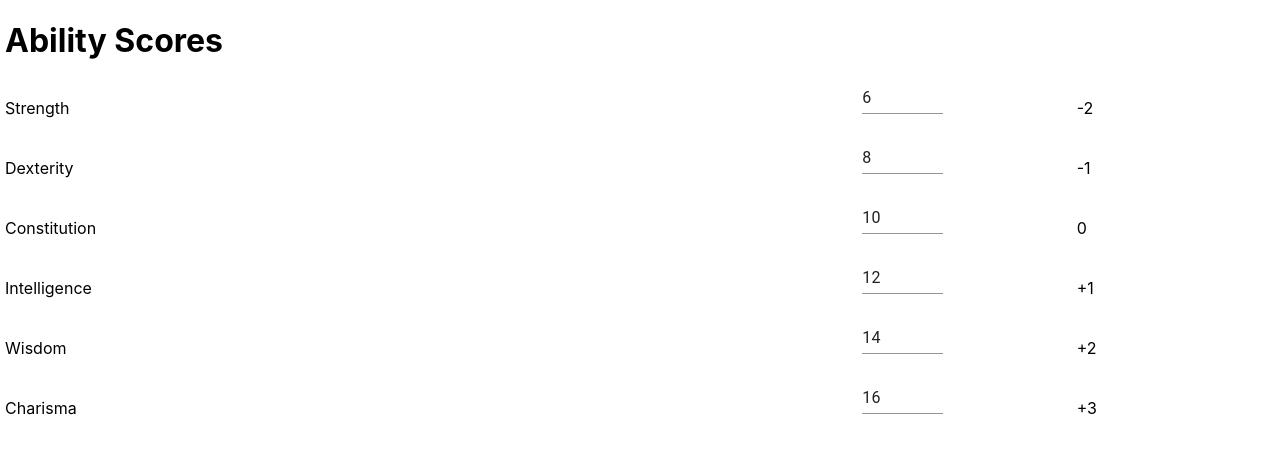
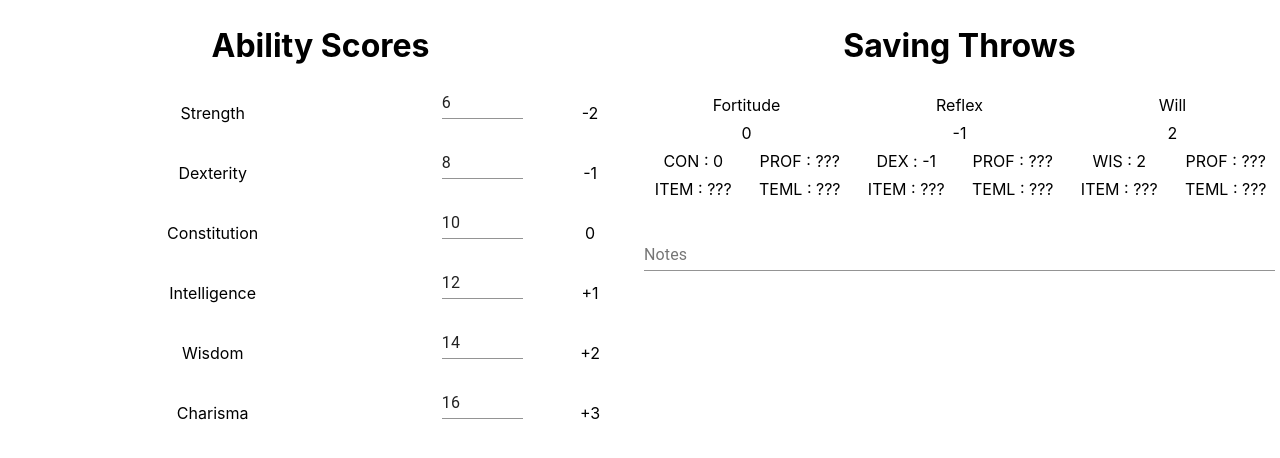
Before and after one commit to Wiljami/CharacterSheetPathfinder2E, a React (Create React App) app: page / in a window 1280 px wide. Shown: the top 458 px of the page. Built offline with nearby package versions, Linux system fonts and the light colour scheme.

Commit message:
Add savingThrowsBox.
SavingThrowsBox holds the info for the character's saving throws. Right now it gets the abilitymod
from the sheet and calculates the savingthrow according to that. Need to implement the other values still
to it.

```diff
--- a/src/AbilityScoreBox.js
+++ b/src/AbilityScoreBox.js
@@ -10,7 +10,7 @@ class AbilityScoreBox extends React.Component {
 
   render() {
     return (
-      <>
+      <div align="center">
         <h1>Ability Scores</h1>
         <AbilityScoreEntry
           callback = {this.callback}
@@ -48,7 +48,7 @@ class AbilityScoreBox extends React.Component {
           mod = {this.props.abilityScoreModifiers.Charisma}
           ability = 'Charisma'
         />
-      </>
+      </div>
     )
   }
 }
--- a/src/SavingThrowBox.js
+++ b/src/SavingThrowBox.js
@@ -1,68 +1,72 @@
 import React from "react";
 import Grid from "@material-ui/core/Grid";
-import TEML from "./TEML";
 import TextField from "@material-ui/core/TextField";
-import {Card} from "@material-ui/core";
-
 class SavingThrowBox extends React.Component {
   render () {
-        const element = <div className="smallgap">
-            <Card elevation={5}>
-                <h1 align="center">Saving Throws</h1>
-                <Grid container spacing = {3}>
-                    <Grid item xs={4}>
-                        <SavingThrow ability="CON" name="Fortitude"/>
+    return (
+      <div align="center">
+        <Grid container spacing={1}>
+          <Grid item xs={12}>
+            <h1>Saving Throws</h1>
           </Grid>
           <Grid item xs={4}>
-                        <SavingThrow ability="DEX" name="Reflex"/>
+            <SavingThrow
+              name = 'Fortitude'
+              mod = {this.props.abilityScoreModifiers.Constitution}
+              modName = 'CON'
+            />
           </Grid>
           <Grid item xs={4}>
-                        <SavingThrow ability="WIS" name="Will"/>
+            <SavingThrow
+              name = 'Reflex'
+              mod = {this.props.abilityScoreModifiers.Dexterity}
+              modName = 'DEX'
+            />
+          </Grid>
+          <Grid item xs={4}>
+            <SavingThrow
+              name = 'Will'
+              mod = {this.props.abilityScoreModifiers.Wisdom}
+              modName = 'WIS'
+            />
           </Grid>
           <Grid item xs={12}>
             <TextField label="Notes" fullWidth margin="normal"/>
           </Grid>
         </Grid>
-            </Card>
       </div>
-        return element
+    )
   }
 }
 
+
 class SavingThrow extends React.Component {
-    constructor(props) {
-        super(props)
-        this.ability = props.ability
-        this.name = props.name
-    }
-
   render() {
-        const element = <div>
-            <Grid container spacing = {3}>
+    let savingThrow = this.props.mod
+    return (
+      <div align="center">
+        <Grid container spacing={1}>
           <Grid item xs={12}>
-                    <div align="center">{this.name}</div>
+            {this.props.name}
           </Grid>
           <Grid item xs={12}>
-                    <div align="center">10</div>
+            {savingThrow}
           </Grid>
           <Grid item xs={6}>
-                    <div align="center">{this.ability}</div>
-                    <div align="center">10</div>
+            {this.props.modName} : {this.props.mod}
           </Grid>
           <Grid item xs={6}>
-                    <div align="center">PROF</div>
-                    <div align="center">10</div>
+            PROF : ???
           </Grid>
           <Grid item xs={6}>
-                    <div align="center">ITEM</div>
-                    <div align="center">10</div>
+            ITEM : ???
           </Grid>
           <Grid item xs={6}>
-                    <TEML/>
+            TEML : ???
           </Grid>
         </Grid>
       </div>
-        return element
+    )
   }
 }
 
--- a/src/Sheet.js
+++ b/src/Sheet.js
@@ -1,5 +1,7 @@
 import React from "react";
 import AbilityScoreBox from "./AbilityScoreBox";
+import Grid from "@material-ui/core/Grid";
+import SavingThrowBox from "./SavingThrowBox";
 
 class Sheet extends React.Component {
   constructor(props) {
@@ -43,11 +45,20 @@ class Sheet extends React.Component {
 
   render() {
     return <>
-      <AbilityScoreBox
-        abilityScores={this.state.abilityScores}
-        abilityScoreModifiers={this.state.abilityScoreModifiers}
-        callback={this.characterChange}
-      />
+      <Grid container spacing={1}>
+        <Grid item xs={6}>
+          <AbilityScoreBox
+            abilityScores={this.state.abilityScores}
+            abilityScoreModifiers={this.state.abilityScoreModifiers}
+            callback={this.characterChange}
+          />
+        </Grid>
+        <Grid item xs={6}>
+          <SavingThrowBox
+            abilityScoreModifiers={this.state.abilityScoreModifiers}
+          />
+        </Grid>
+      </Grid>
     </>
   }
 }
```
Lines whose indentation alone changed are shown as unchanged.
